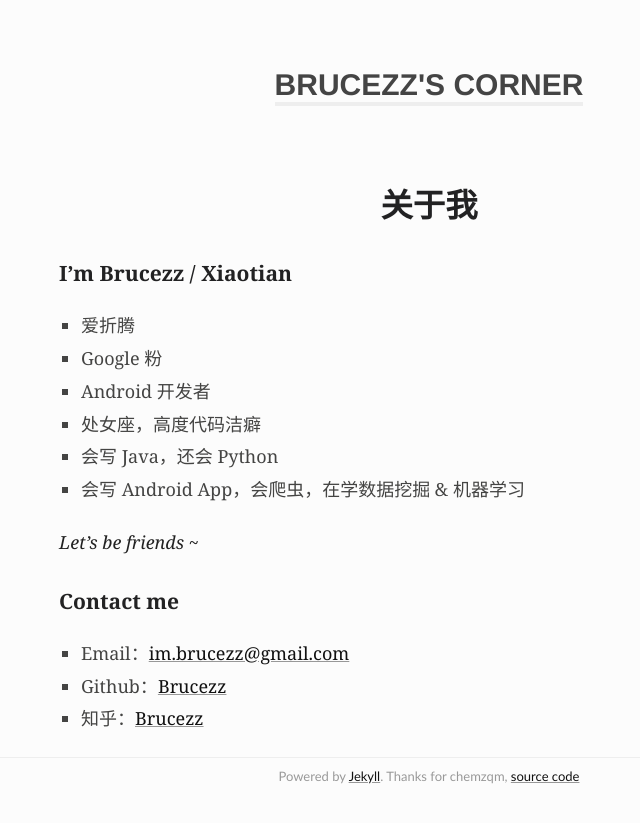
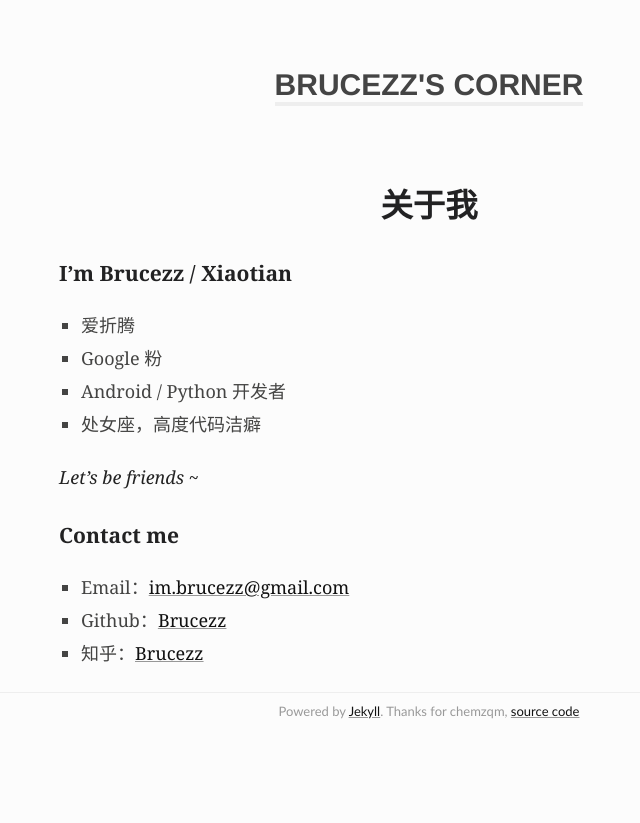
Before and after one commit to bruce3x/bruce3x.github.io, a Jekyll site: the page built from about.md, in a window 1280 px wide. Shown: the top 823 px of the page, without its empty margins (211-851 px from the left). Built offline with Jekyll 4.4.1, drawn with Linux system fonts in a browser that asks for light colours; comment, search, counter and statistics services are not loaded.

Commit message:
update about

```diff
--- a/about.md
+++ b/about.md
@@ -7,10 +7,8 @@ title: 关于我
 
 - 爱折腾
 - Google 粉
-- Android 开发者
+- Android / Python 开发者
 - 处女座，高度代码洁癖
-- 会写 Java，还会 Python
-- 会写 Android App，会爬虫，在学数据挖掘 & 机器学习
 
 
 *Let's be friends ~*
```
